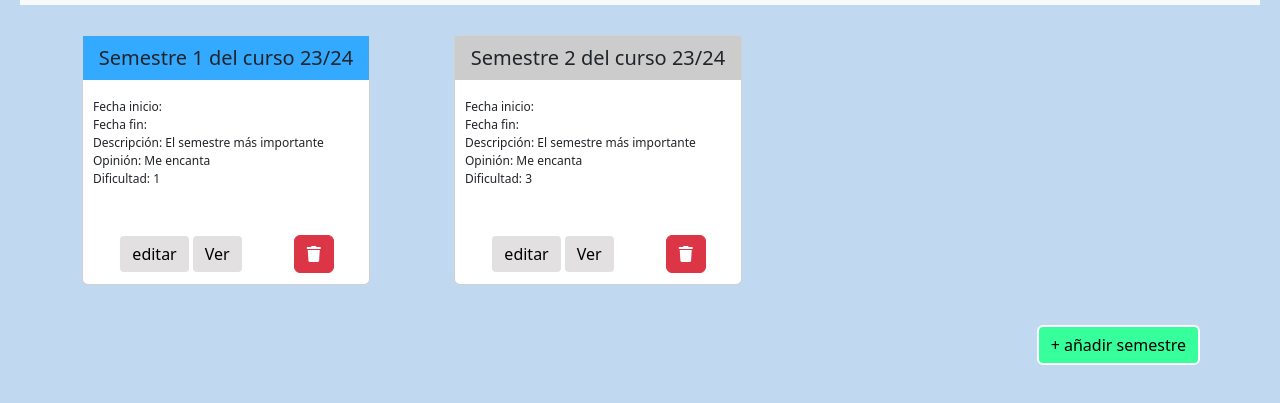
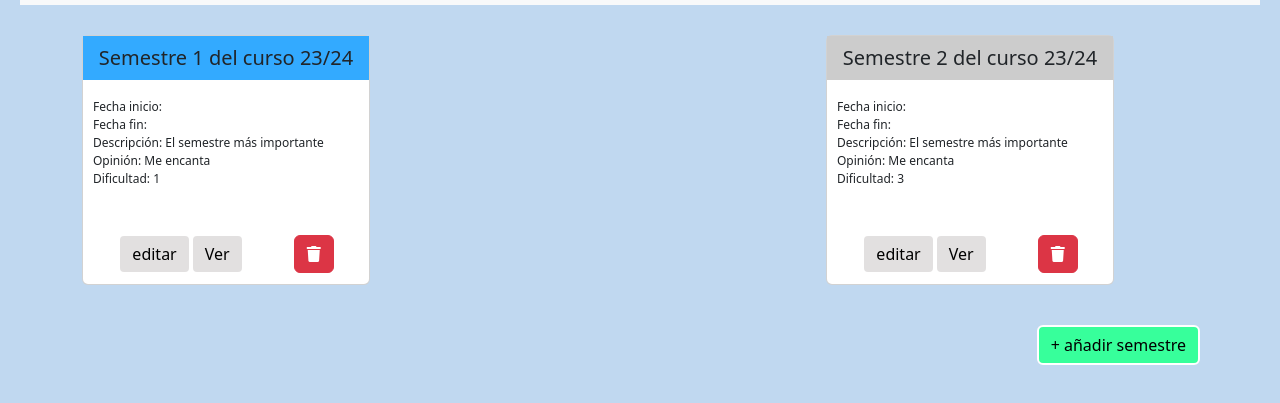
Before and after one commit to rballestercoll/Front-end_To-Do_JSUniversal-_ServingData, a website: page Front_end/index.html in a window 1280 px wide. Shown: the part 95-498 px from the top of the page. Drawn offline with nearby package versions, Linux system fonts and the light colour scheme.

Commit message:
Visualización de todos los semestres en Interfaz 1
Corrección de styles.css con #semester-list para que se ajuste automáticamente el contenedor a las tarjetas

```diff
--- a/Front_end/CSS/styles.css
+++ b/Front_end/CSS/styles.css
@@ -114,6 +114,11 @@
 .text-right {
   text-align: right;
 }
+#semester-list {
+  display: flex;
+  flex-wrap: wrap; /* Asegura que las tarjetas se envuelvan a la siguiente línea cuando no haya suficiente espacio */
+  justify-content: space-between; /* Distribuye el espacio entre las tarjetas */
+}
 
 /*========== INTERFAZ 2 ==========*/
 
```
